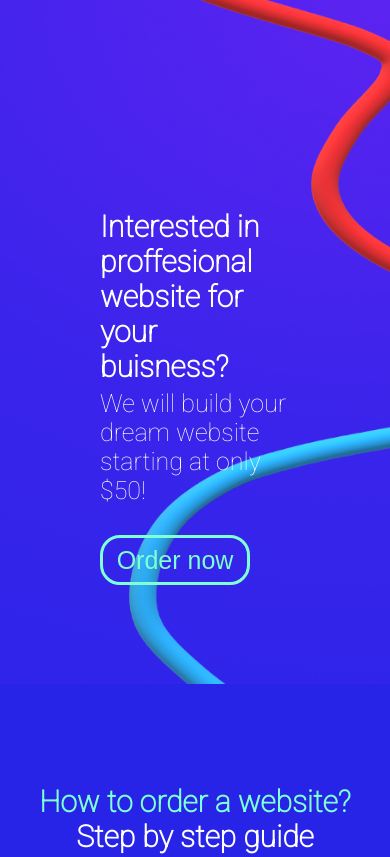
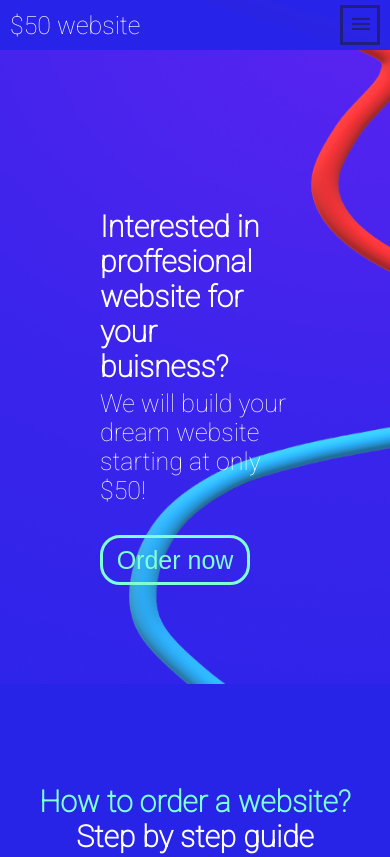
Before and after one commit to NorbertCyman/Zadanie5, a plain HTML site: page index.html in a window 390 px wide. Shown: the top 857 px of the page. Drawn offline with nearby package versions, Linux system fonts and the light colour scheme.

Commit message:
Update index.html

```diff
--- a/index.html
+++ b/index.html
@@ -1,6 +1,7 @@
 <!DOCTYPE html>
 <html lang="en">
 <head>
+  <link rel="stylesheet" href="https://fonts.googleapis.com/css2?family=Material+Symbols+Outlined:opsz,wght,FILL,GRAD@20..48,100..700,0..1,-50..200" />
   <link rel="stylesheet" href="styles.css">
     <style>@import url('https://fonts.googleapis.com/css2?family=Roboto:wght@100&display=swap');
     </style>
@@ -11,6 +12,14 @@
 </head>
 <body>
   <!--Nawigacja-->
+  <div class="mobile-nav">
+    <div class="logo">
+      $50 website
+    </div>
+    <button class="menu-open" onclick="openMenu()"> <span class="material-symbols-outlined">
+      menu
+      </span> </button>
+  </div>
     <div class="nav">
       <a href="#">
       <div class="logo">
@@ -24,6 +33,7 @@
       <a href="#"><div class="nav-button">about</div></a>
     </div>
     </div>
+
   <!--Strona glowna-->
     <div class="content">
         <section id="section1">
```
Lines whose indentation alone changed are shown as unchanged.
